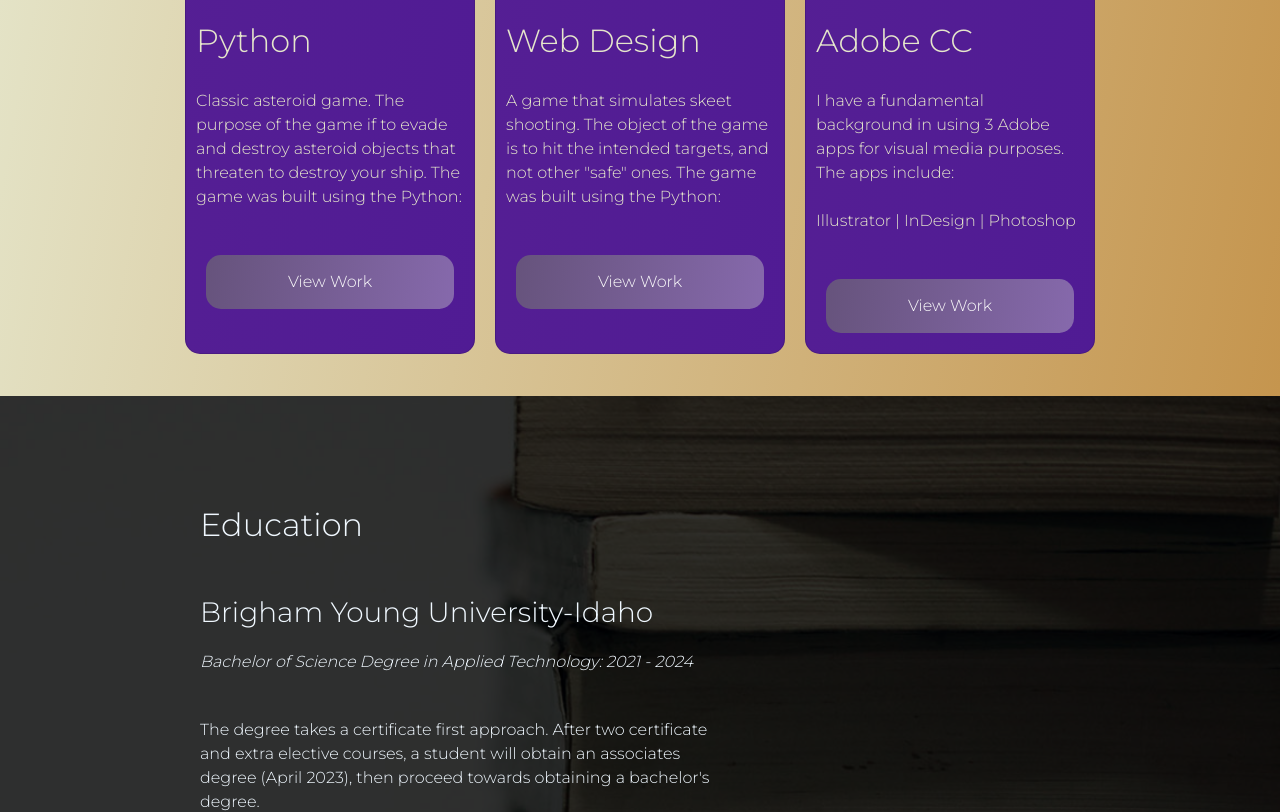
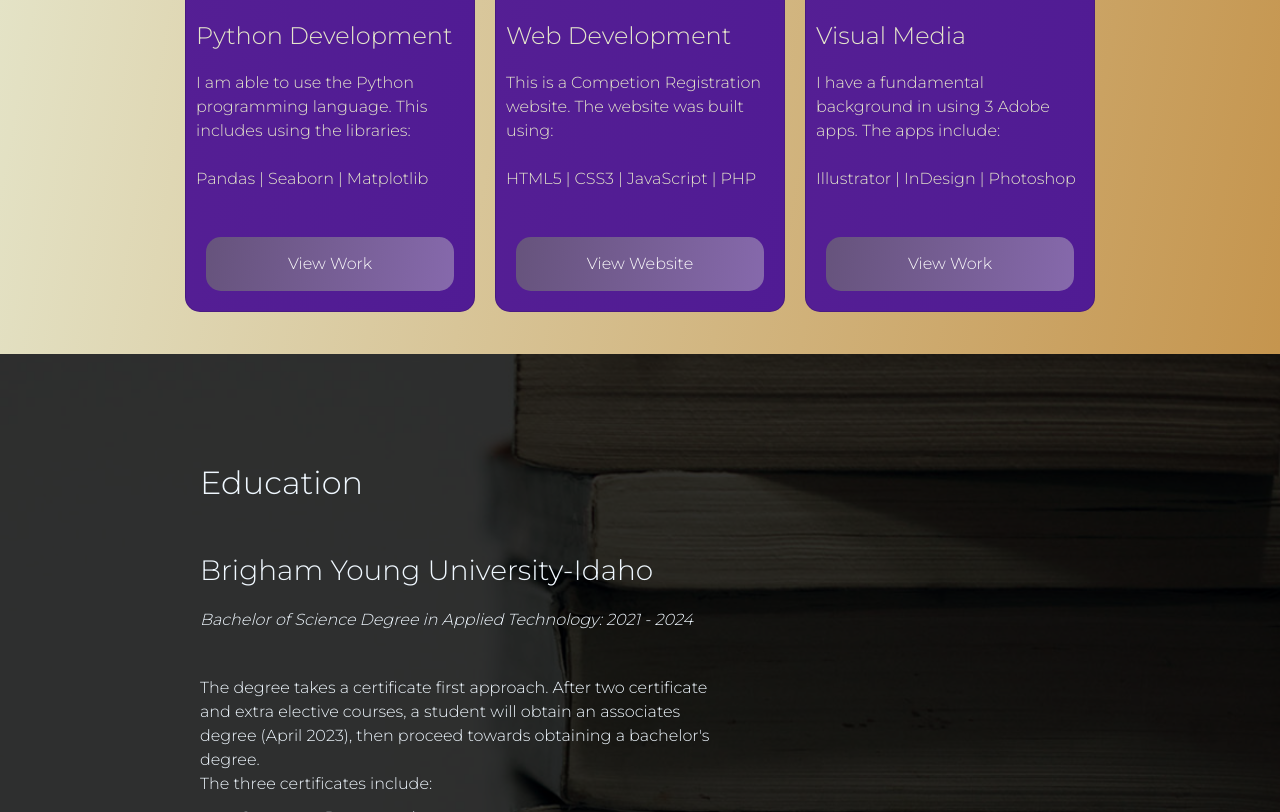
Before and after one commit to sanele23/sanele23.github.io, a plain HTML site: page index.html in a window 1280 px wide. Shown: the part 3688-4500 px from the top of the page. Drawn offline with nearby package versions, Linux system fonts and the light colour scheme.

Commit message:
updated card

```diff
--- a/index.html
+++ b/index.html
@@ -272,10 +272,13 @@
       <div class="card-container">
         <div class="card">
           <div class="card-image car-1"></div>
-          <h2>Python</h2>
+          <h4>Python Development</h4>
           <p>
-              Classic asteroid game. The purpose of the game if to evade and destroy asteroid objects that
-              threaten to destroy your ship. The game was built using the Python:
+              I am able to use the Python programming language. This includes using the
+              libraries:
+              <br>
+              <br>
+              Pandas | Seaborn | Matplotlib
           </p>
 
           <a href="https://github.com/sanele23/python-projects/tree/main/asteroid-game"
@@ -286,22 +289,24 @@
 
         <div class="card">
             <div class="card-image car-2"></div>
-            <h2>Web Design</h2>
+            <h4>Web Development</h4>
             <p>
-                A game that simulates skeet shooting. The object of the game is to hit the intended targets,
-                and not other "safe" ones. The game was built using the Python:
+              This is a Competion Registration website. The website was built using:
+              <br>
+              <br>
+              HTML5 | CSS3 | JavaScript | PHP
             </p>
 
-            <a href="https://github.com/sanele23/python-projects/tree/main/asteroid-game"
+            <a href="https://sanele23.github.io/booking/assign13.html"
                 target="_blank"
-                class="project-link">View Work</a>
+                class="project-link">View Website</a>
         </div>
 
         <div class="card">
             <div class="card-image car-3"></div>
-            <h2>Adobe CC</h2>
+            <h4>Visual Media</h4>
             <p>
-              I have a fundamental background in using 3 Adobe apps for visual media purposes. The apps include:
+              I have a fundamental background in using 3 Adobe apps. The apps include:
               <br>
               <br>
               Illustrator | InDesign | Photoshop
```
